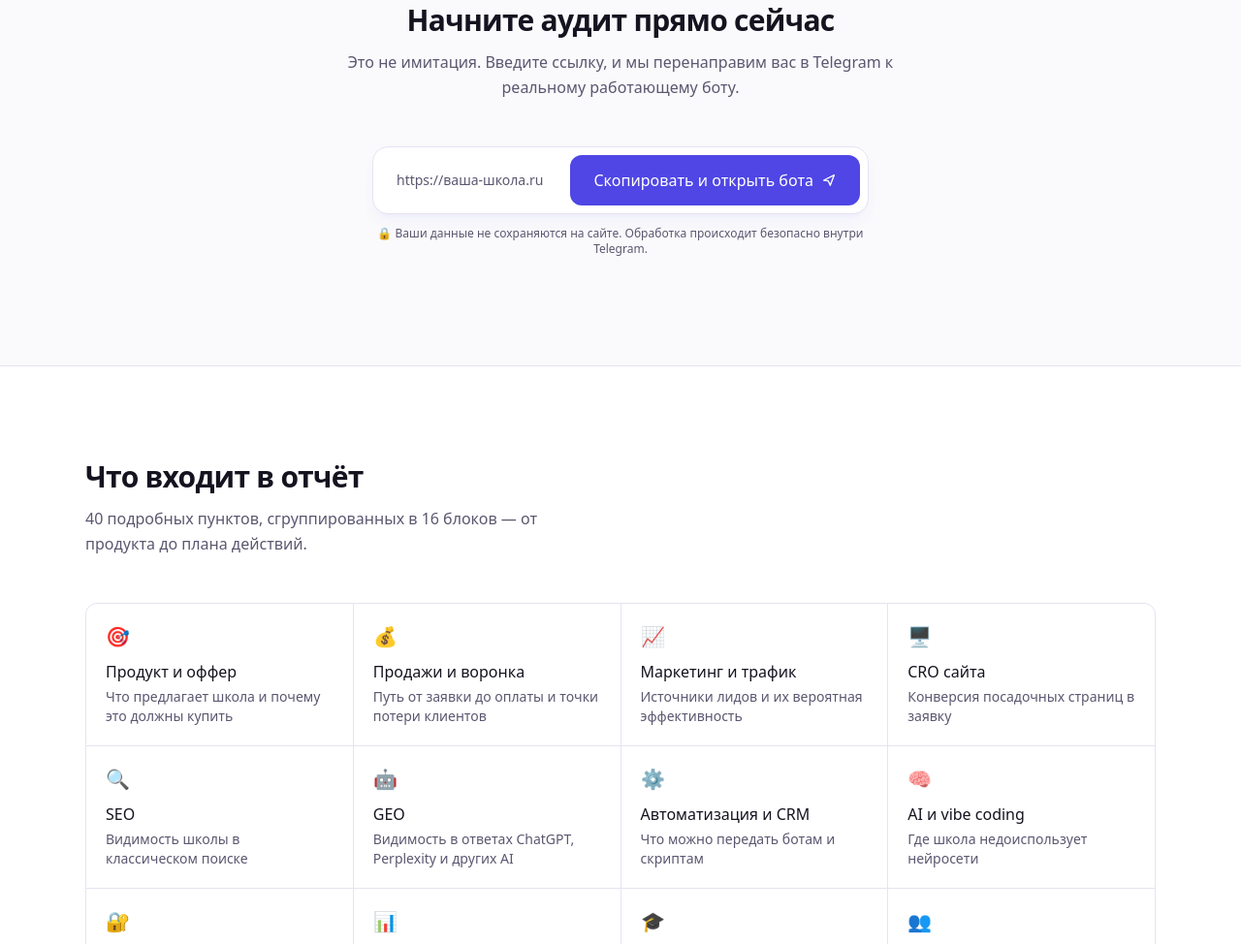
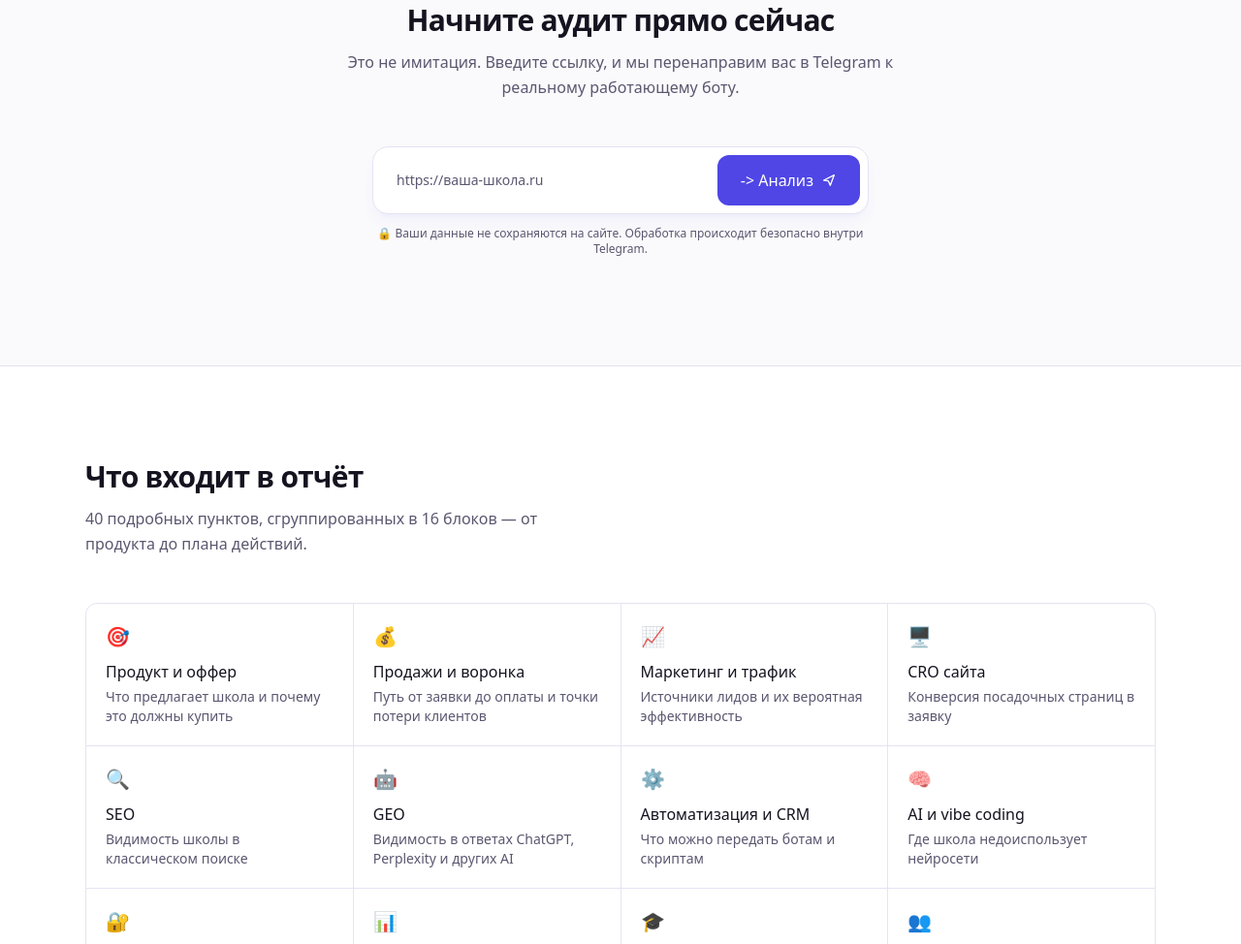
Before and after one commit to kristinaperez/schoolbot, a website: page index.html in a window 1280 px wide. Shown: the part 1274-2248 px from the top of the page at 97% size. Drawn offline with nearby package versions, Linux system fonts and the light colour scheme.

Commit message:
production версия

```diff
--- a/index.html
+++ b/index.html
@@ -190,7 +190,7 @@
         type="submit"
         class="shrink-0 bg-brand text-white font-medium rounded-xl px-6 py-3.5 hover:bg-branddark transition-colors flex items-center justify-center gap-2"
       >
-        <span>Скопировать и открыть бота</span>
+        <span>-> Анализ</span>
         <svg width="16" height="16" viewBox="0 0 24 24" fill="none"><path d="M4 12L20 4L14 20L11 13L4 12Z" stroke="white" stroke-width="2" stroke-linejoin="round" stroke-linecap="round"/></svg>
       </button>
     </form>
```
